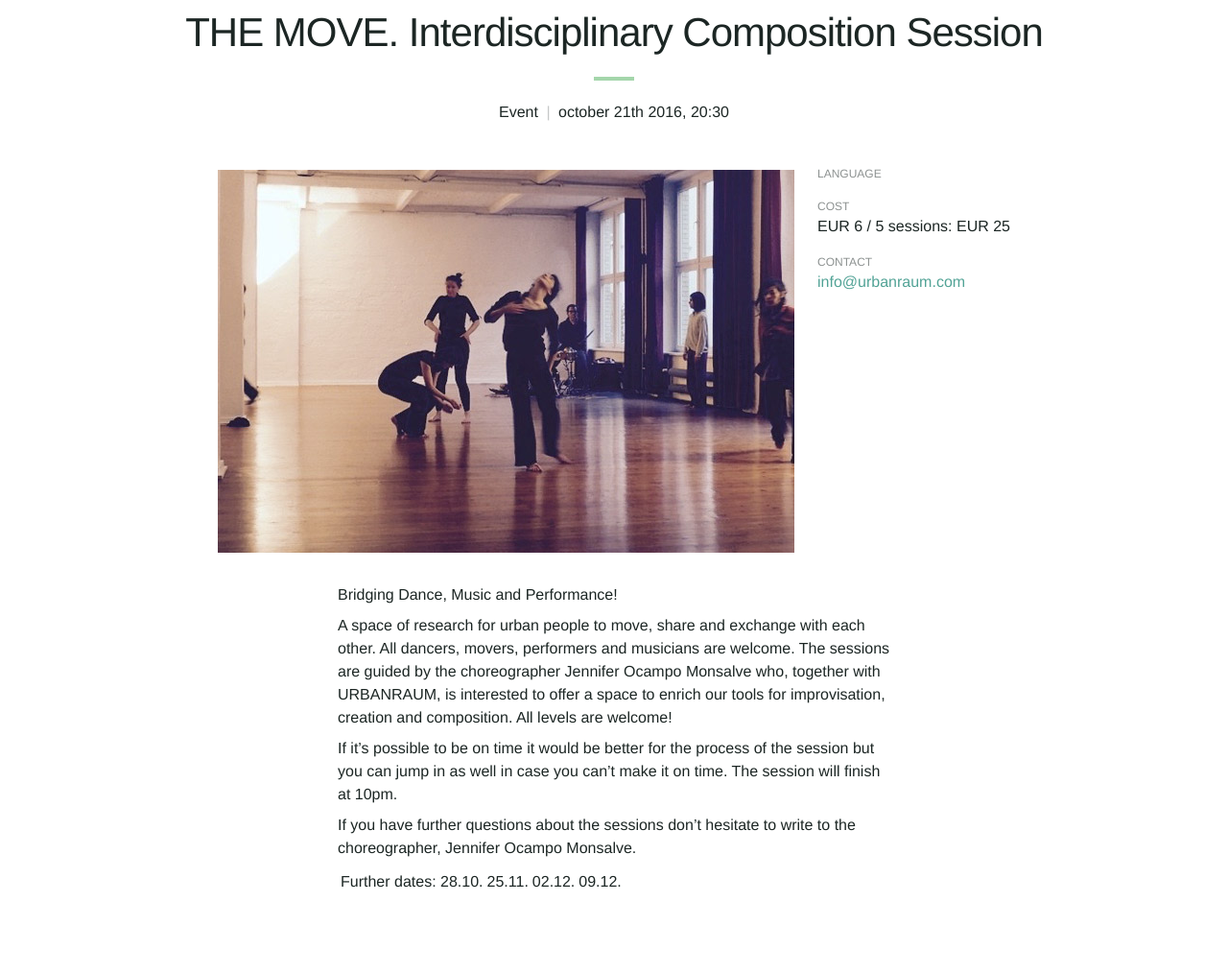
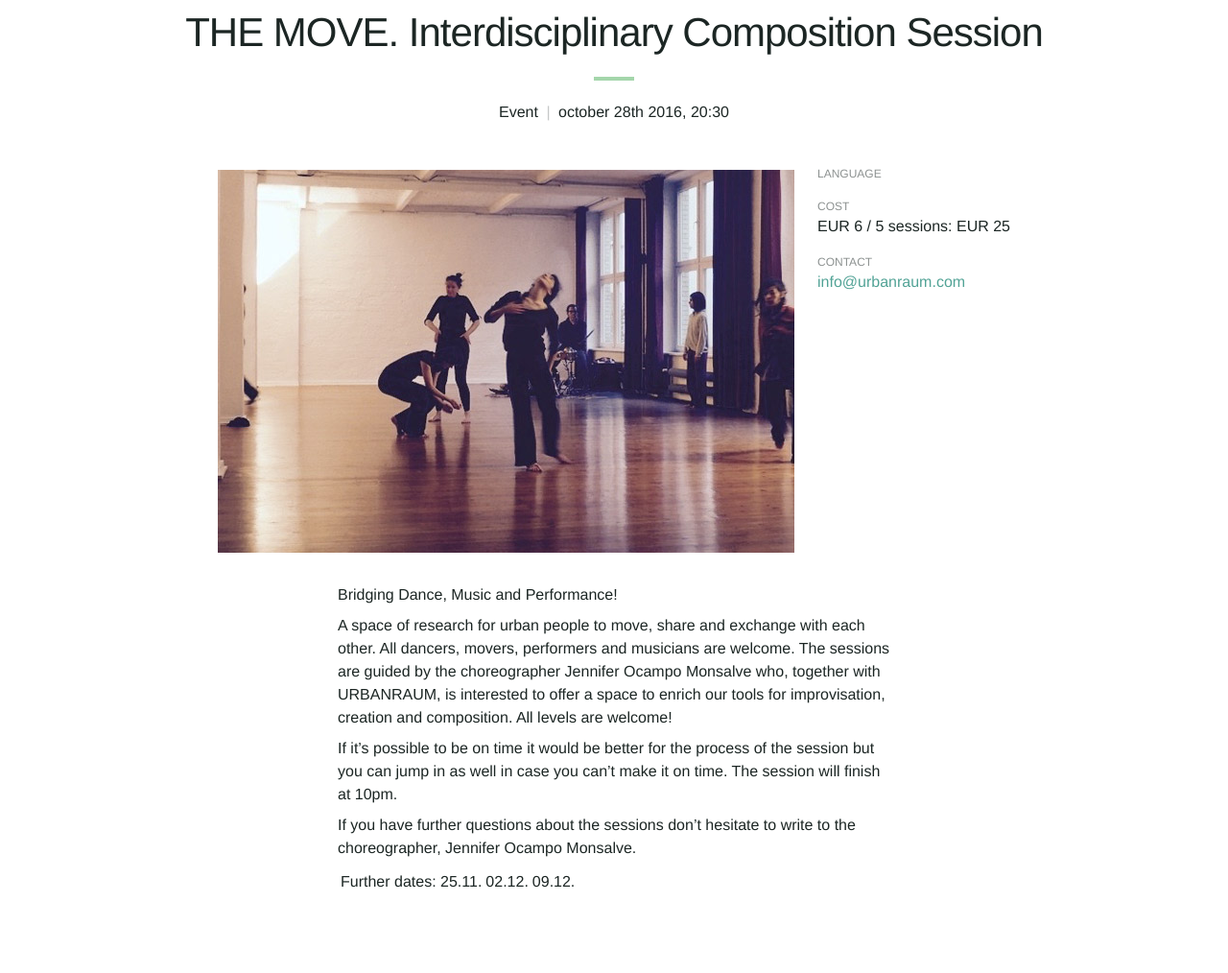
Before and after one commit to Kriesse/urbanraum, a Jekyll site: the page built from _events/2016-10-21-move.md, in a window 1280 px wide. Shown: the part 161-1175 px from the top of the page at 96% size. Built offline with Jekyll 4.4.1, drawn with Linux system fonts in a browser that asks for light colours; nearby versions of some CDN libraries.

Commit message:
Update 2016-10-21-move.md

```diff
--- a/_events/2016-10-21-move.md
+++ b/_events/2016-10-21-move.md
@@ -1,8 +1,8 @@
 ---
 teacher:
 
-date_en: "october 21th 2016"
-date_de: "21. Oktober 2016"
+date_en: "october 28th 2016"
+date_de: "28. Oktober 2016"
 
 time: "8:30pm"
 
@@ -31,7 +31,7 @@ description_en: |
 
   If you have further questions about the sessions don’t hesitate to write to the choreographer, Jennifer Ocampo Monsalve.
 
-  Further dates: 28.10. | 25.11. | 02.12. | 09.12.
+  Further dates: 25.11. | 02.12. | 09.12.
 
 description_de: |
 
```
